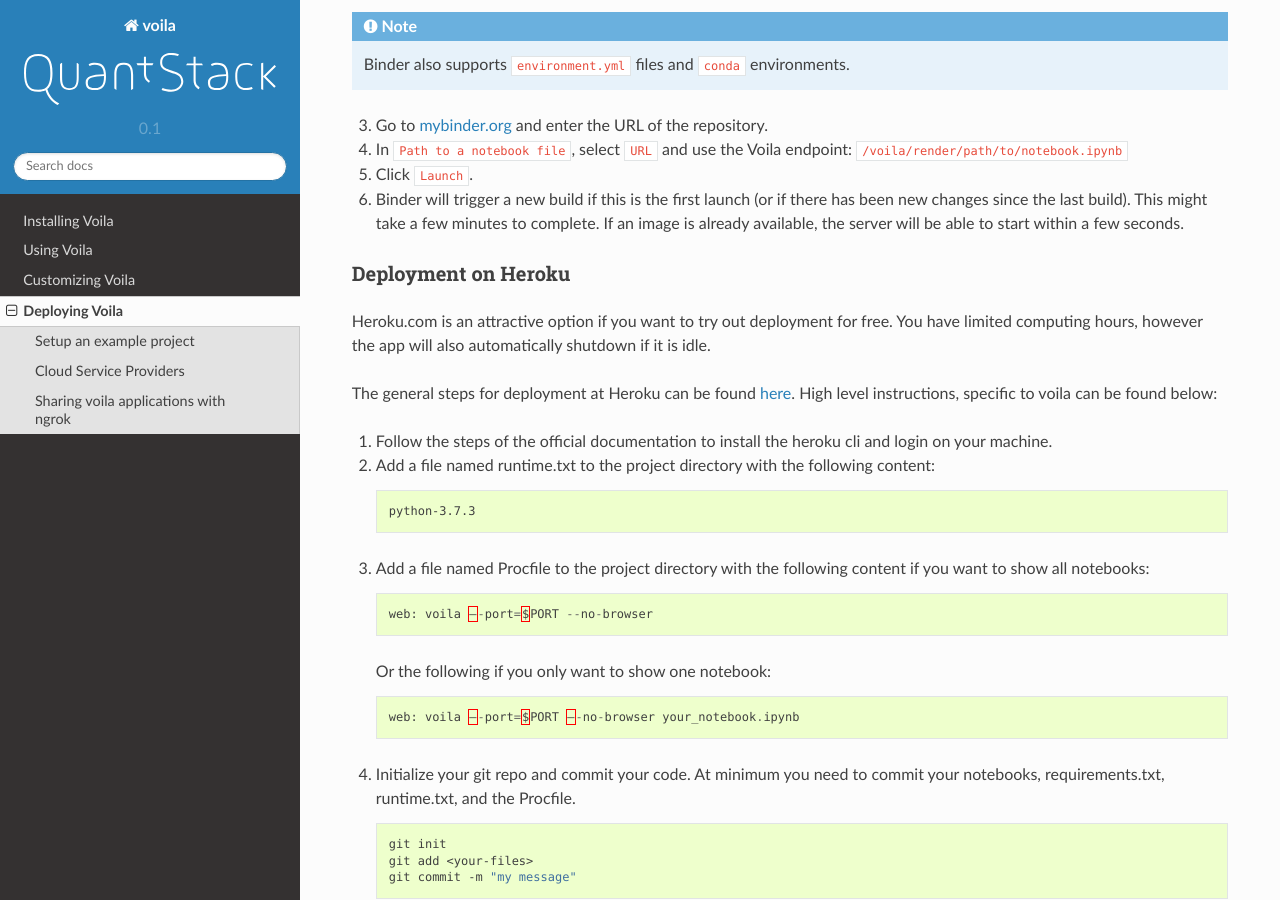
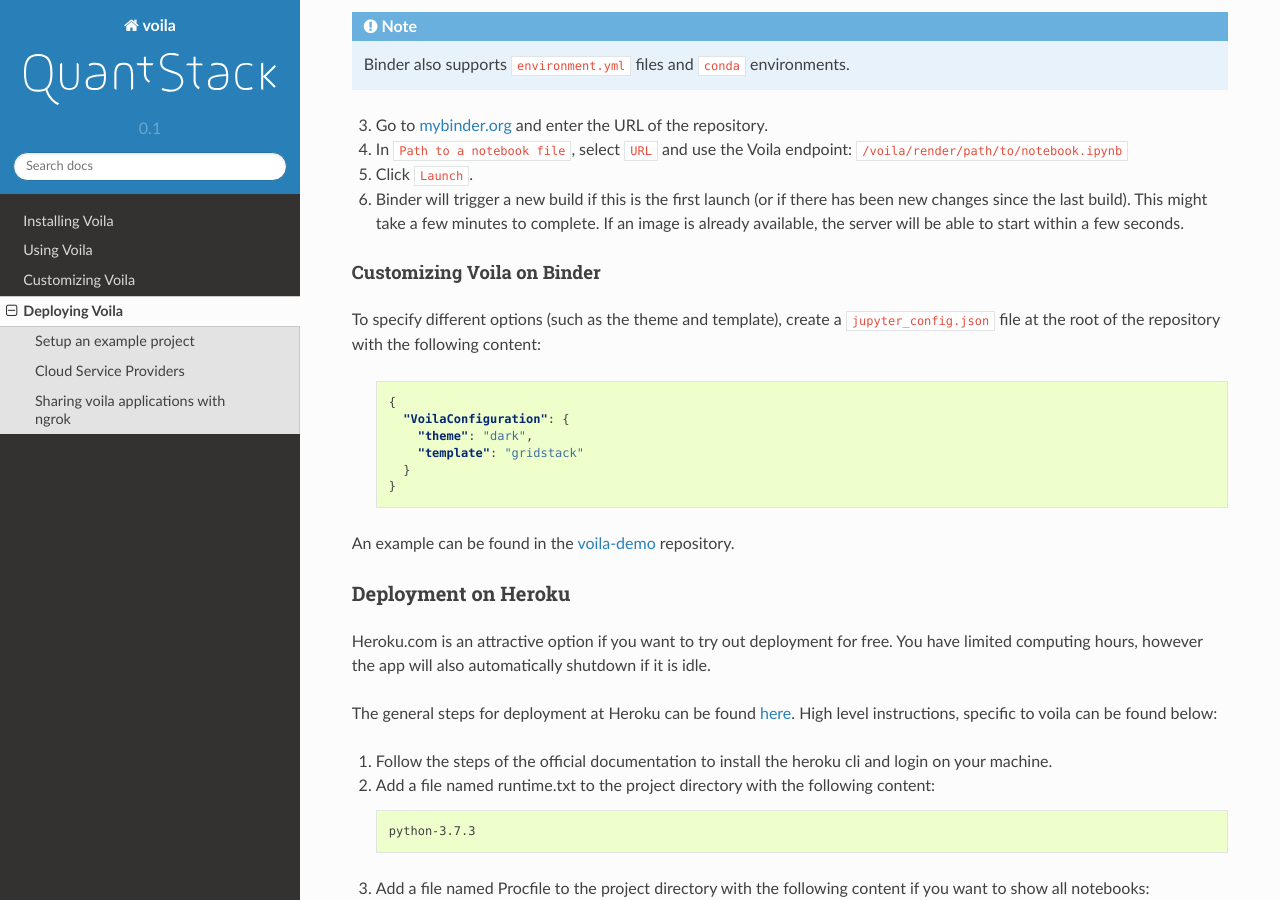
Before and after one commit to voila-dashboards/voila, a Sphinx documentation site: the page built from docs/source/deploy.rst, in a window 1280 px wide and 900 px high, scrolled down 983 px. Built offline with Sphinx 7.4.7 and the Read the Docs theme 2.0.0, drawn with Linux system fonts in a browser that asks for light colours.

Commit message:
Mention `jupyter_config.json` in Binder docs

```diff
--- a/docs/source/deploy.rst
+++ b/docs/source/deploy.rst
@@ -66,6 +66,27 @@
 6. Binder will trigger a new build if this is the first launch (or if there has been new changes since
    the last build). This might take a few minutes to complete. If an image is already available,
    the server will be able to start within a few seconds.
+
+
+Customizing Voila on Binder
+***************************
+
+To specify different options (such as the theme and template), create a
+``jupyter_config.json`` file at the root of the repository with the following content:
+
+
+   .. code:: json
+
+       {
+         "VoilaConfiguration": {
+           "theme": "dark",
+           "template": "gridstack"
+         }
+       }
+
+
+An example can be found in the
+`voila-demo <https://github.com/maartenbreddels/voila-demo>`__ repository.
 
 
 Deployment on Heroku
```
